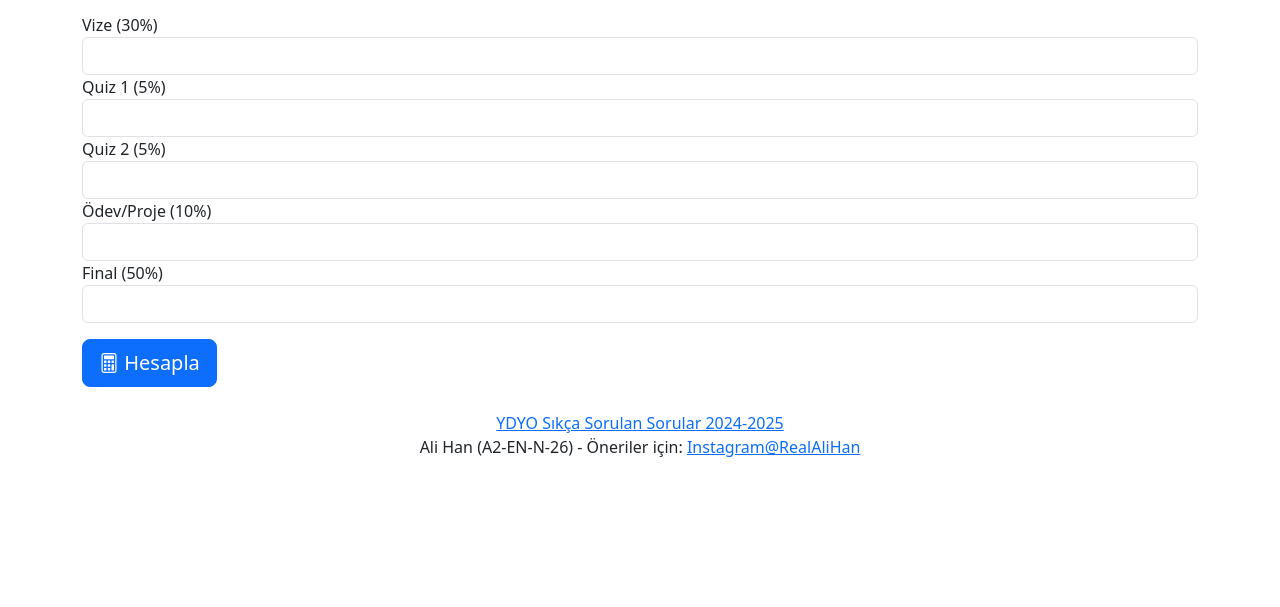
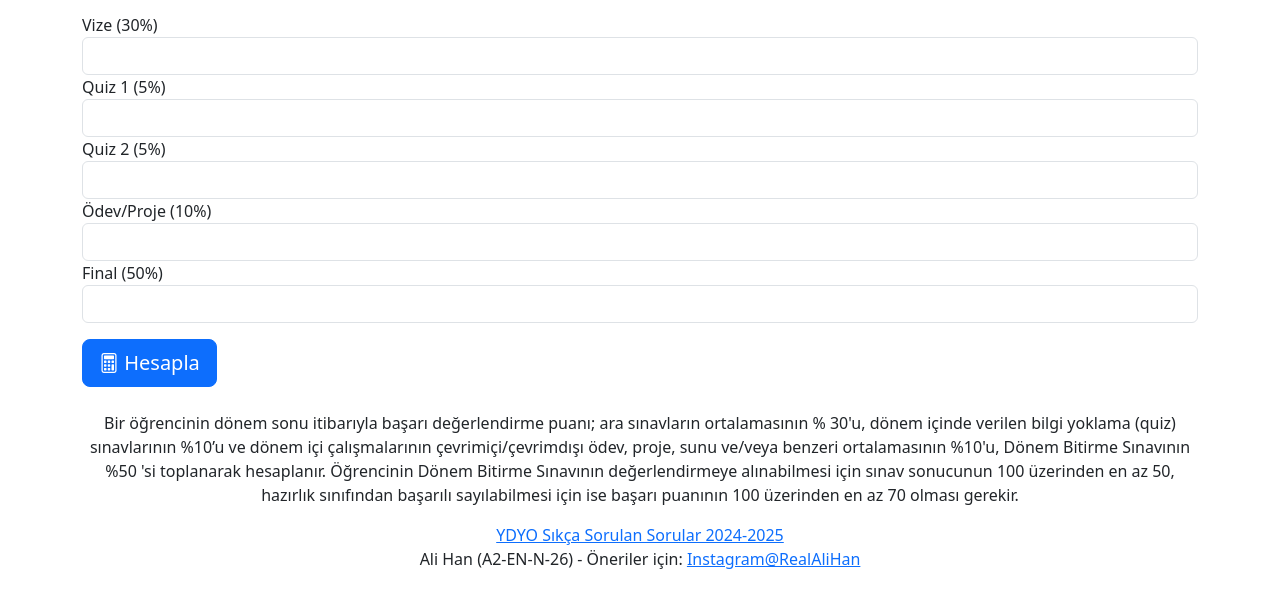
Before and after one commit to ali-han/ydyo-calc, a plain HTML site: page index.html in a window 1280 px wide. Shown: the part 83-690 px from the top of the page. Drawn offline with nearby package versions, Linux system fonts and the light colour scheme.

Commit message:
Update index.html

```diff
--- a/index.html
+++ b/index.html
@@ -38,6 +38,7 @@
         </form>
         <div class="result mt-3" id="result"></div>
         <div class="footer mt-4 text-center">
+            <p>Bir öğrencinin dönem sonu itibarıyla başarı değerlendirme puanı; ara sınavların ortalamasının % 30'u, dönem içinde verilen bilgi yoklama (quiz) sınavlarının %10’u ve dönem içi çalışmalarının çevrimiçi/çevrimdışı ödev, proje, sunu ve/veya benzeri ortalamasının %10'u, Dönem Bitirme Sınavının %50 'si toplanarak hesaplanır. Öğrencinin Dönem Bitirme Sınavının değerlendirmeye alınabilmesi için sınav sonucunun 100 üzerinden en az 50, hazırlık sınıfından başarılı sayılabilmesi için ise başarı puanının 100 üzerinden en az 70 olması gerekir.</p>
             <a href="https://www.pau.edu.tr/ydyo/tr/sayfa/sikca-sorulan-sorular-2024-2025" target="_blank">YDYO Sıkça Sorulan Sorular 2024-2025</a>
             <br>
             <span>Ali Han (A2-EN-N-26) - Öneriler için: <a href="https://www.instagram.com/RealAliHan" target="_blank">Instagram@RealAliHan</a></span>
```
